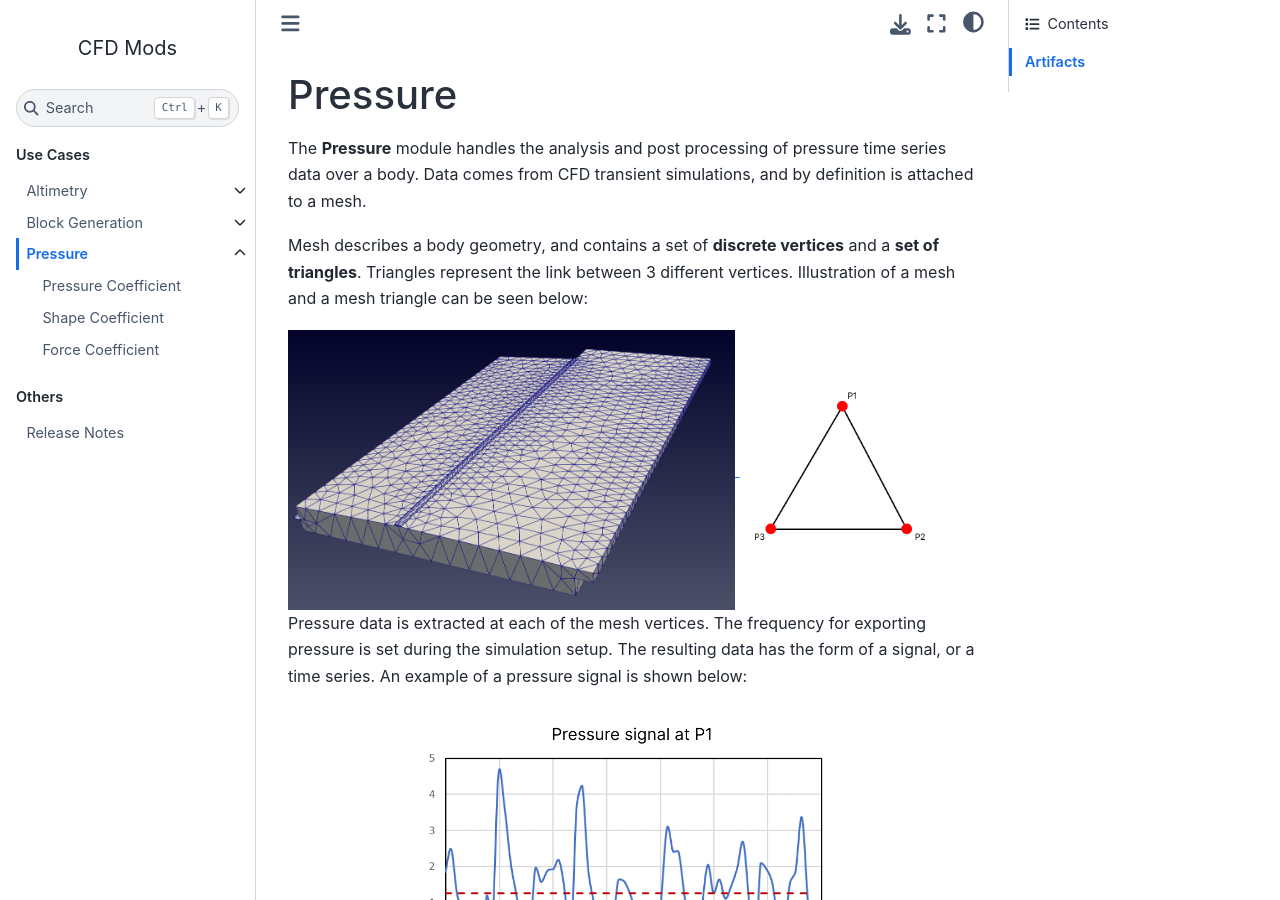
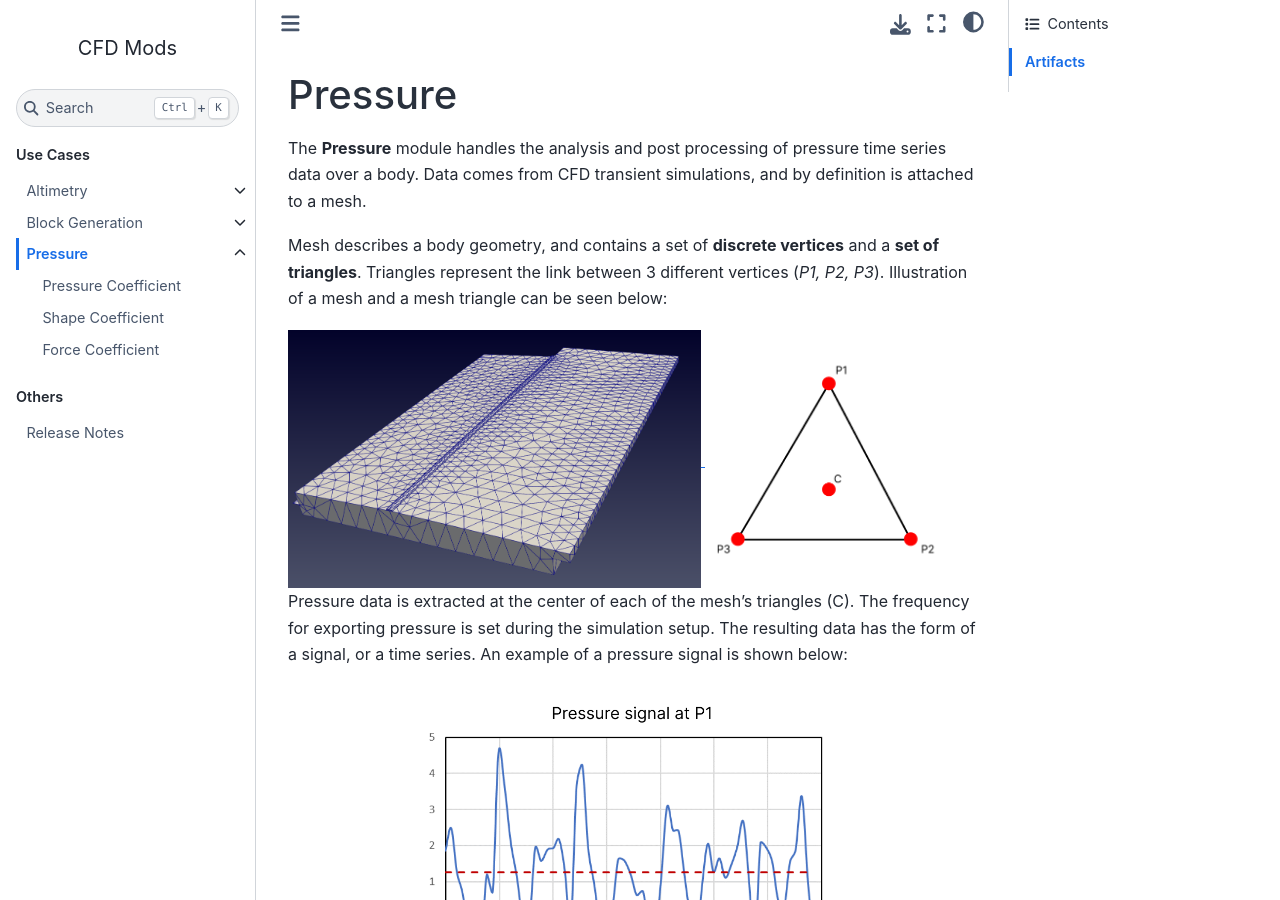
Before and after one commit to AeroSim-CFD/cfdmod, a Sphinx documentation site: the page built from docs/source/use_cases/pressure/index.rst, in a window 1280 px wide and 900 px high. Built offline with Sphinx 7.4.7 and the Sphinx Book theme 1.1.4, drawn with Linux system fonts in a browser that asks for light colours; some of the changed text lies outside the part shown.

Commit message:
docs correction for cp

```diff
--- a/docs/source/use_cases/pressure/index.rst
+++ b/docs/source/use_cases/pressure/index.rst
@@ -6,15 +6,15 @@ The **Pressure** module handles the analysis and post processing of pressure tim
 Data comes from CFD transient simulations, and by definition is attached to a mesh.
 
 Mesh describes a body geometry, and contains a set of **discrete vertices** and a **set of triangles**.
-Triangles represent the link between 3 different vertices.
+Triangles represent the link between 3 different vertices (*P1, P2, P3*).
 Illustration of a mesh and a mesh triangle can be seen below:
 
 .. image:: /_static/pressure/mesh.png
-    :width: 65 %
+    :width: 60 %
 .. image:: /_static/pressure/triangle.png
-    :width: 30 %
+    :width: 35 %
 
-Pressure data is extracted at each of the mesh vertices.
+Pressure data is extracted at the center of each of the mesh's triangles (C).
 The frequency for exporting pressure is set during the simulation setup.
 The resulting data has the form of a signal, or a time series.
 An example of a pressure signal is shown below:
@@ -72,7 +72,7 @@ Artifacts
 In order to use the **pressure module**, the user has to provide a set of artifacts:
 
 #. A lnas file: It contains the information about the mesh.
-#. HDF time series: It contains the pressure signals indexed by each of the mesh vertices.
+#. HDF time series: It contains the pressure signals indexed by each of the mesh triangles.
 #. Domain static pressure time series: It contains the pressure signals for probes far away from the building.
 #. Zoning information (Optional): Necessary for defining the bounding area for calculating shape and net force coefficients. It is not necessary for pressure coefficient use case only.
 
```
Also changed, not shown: other parts of docs/source/use_cases/pressure/index.rst (+1 -1 lines), docs/source/use_cases/pressure/pressure_coefficient.rst (+4 -4 lines), docs/source/_static/pressure/triangle.png.
